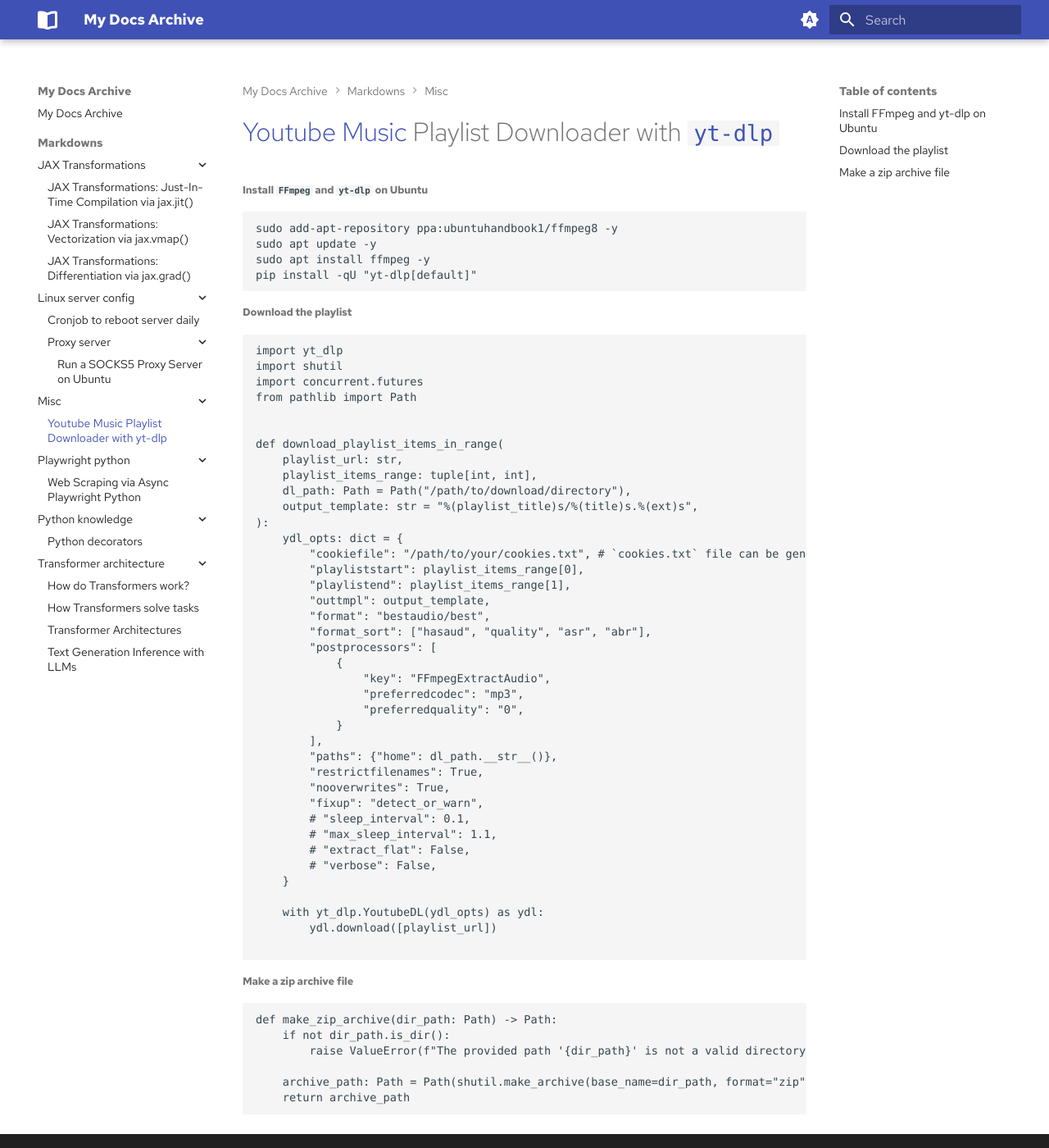
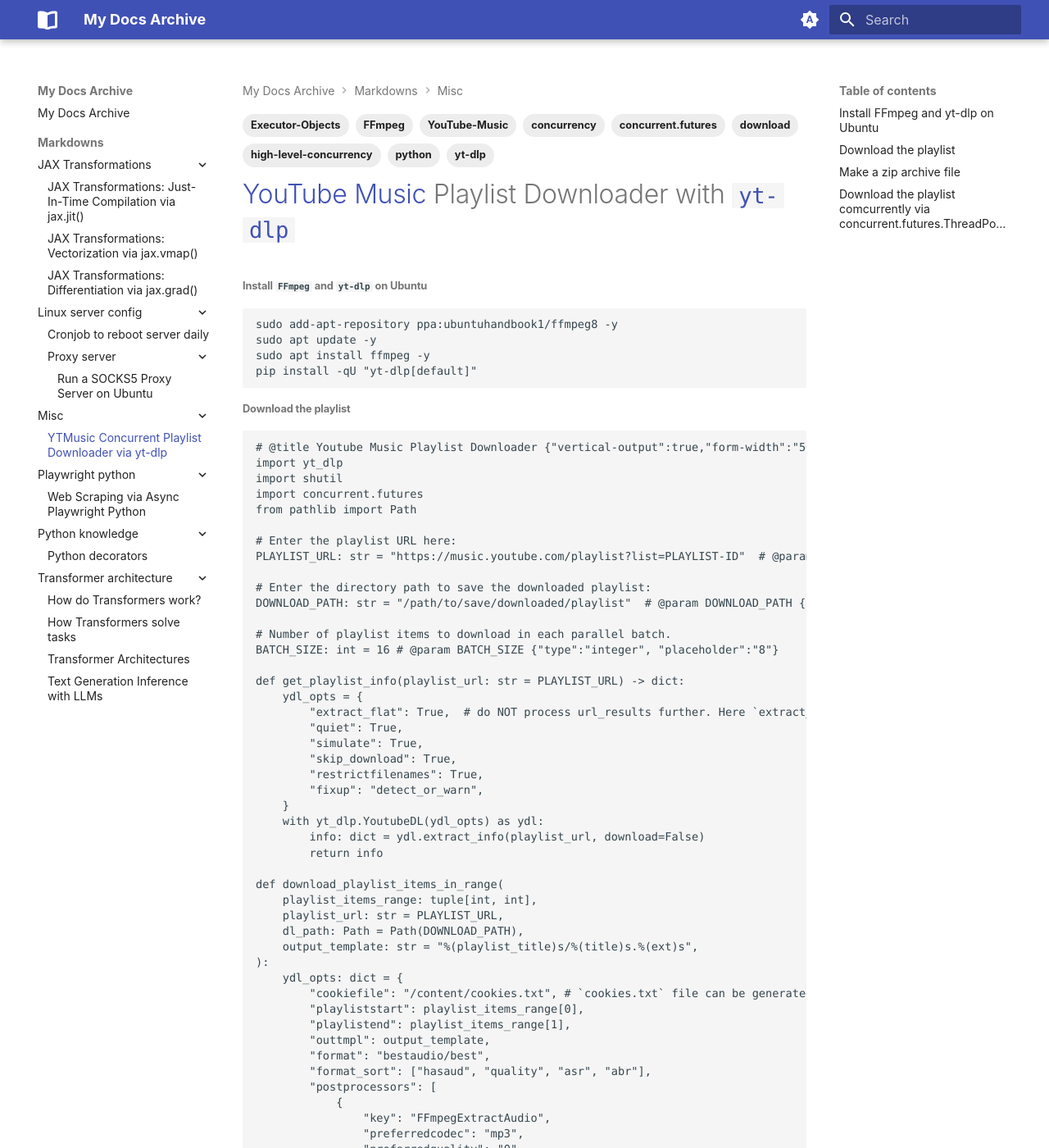
Before and after one commit to 1pawn0/1pawn0.github.io, an MkDocs documentation site: the page built from docs/markdowns/misc/youtube-music-playlist-downloader-yt-dlp.md, in a window 1280 px wide and 1400 px high. Shown: the whole window at 82% size. Built offline with MkDocs 1.6.1 and Material for MkDocs 9.7.7, drawn with Linux system fonts in a browser that asks for light colours; some web fonts are replaced; plug-ins that fetch from the network failed and are left out; some of the changed text lies outside the part shown.

Commit message:
Update mkdocs.yml and  youtube-music-playlist-downloader-yt-dlp.md

````diff
--- a/docs/markdowns/misc/youtube-music-playlist-downloader-yt-dlp.md
+++ b/docs/markdowns/misc/youtube-music-playlist-downloader-yt-dlp.md
@@ -1,4 +1,18 @@
-# [Youtube Music](https://music.youtube.com/) Playlist Downloader with [`yt-dlp`](https://pypi.org/project/yt-dlp/)
+---
+title: YTMusic Concurrent Playlist Downloader via yt-dlp
+tags:
+    - concurrency
+    - python
+    - concurrent.futures
+    - Executor-Objects
+    - high-level-concurrency
+    - YouTube-Music
+    - yt-dlp
+    - download
+    - FFmpeg
+---
+
+# [YouTube Music](https://music.youtube.com/) Playlist Downloader with [`yt-dlp`](https://pypi.org/project/yt-dlp/)
 
 ###### Install `FFmpeg` and `yt-dlp` on Ubuntu
 
@@ -12,20 +26,42 @@
 ###### Download the playlist
 
 ```python
+# @title Youtube Music Playlist Downloader {"vertical-output":true,"form-width":"50%"}
 import yt_dlp
 import shutil
 import concurrent.futures
 from pathlib import Path
 
+# Enter the playlist URL here:
+PLAYLIST_URL: str = "https://music.youtube.com/playlist?list=PLAYLIST-ID"  # @param PLAYLIST_URL {"type":"string","placeholder":"https://music.youtube.com/playlist?list=PLAYLIST-ID"}
+
+# Enter the directory path to save the downloaded playlist:
+DOWNLOAD_PATH: str = "/path/to/save/downloaded/playlist"  # @param DOWNLOAD_PATH {"type":"string","placeholder":"/path/to/save/downloaded/playlist"}
+
+# Number of playlist items to download in each parallel batch.
+BATCH_SIZE: int = 16 # @param BATCH_SIZE {"type":"integer", "placeholder":"8"}
+
+def get_playlist_info(playlist_url: str = PLAYLIST_URL) -> dict:
+    ydl_opts = {
+        "extract_flat": True,  # do NOT process url_results further. Here `extract_flat` MUST be `True` for efficiency.
+        "quiet": True,
+        "simulate": True,
+        "skip_download": True,
+        "restrictfilenames": True,
+        "fixup": "detect_or_warn",
+    }
+    with yt_dlp.YoutubeDL(ydl_opts) as ydl:
+        info: dict = ydl.extract_info(playlist_url, download=False)
+        return info
 
 def download_playlist_items_in_range(
-    playlist_url: str,
     playlist_items_range: tuple[int, int],
-    dl_path: Path = Path("/path/to/download/directory"),
+    playlist_url: str = PLAYLIST_URL,
+    dl_path: Path = Path(DOWNLOAD_PATH),
     output_template: str = "%(playlist_title)s/%(title)s.%(ext)s",
 ):
     ydl_opts: dict = {
-        "cookiefile": "/path/to/your/cookies.txt", # `cookies.txt` file can be generated by `Get cookies.txt LOCALLY` extension for Chrome
+        "cookiefile": "/content/cookies.txt", # `cookies.txt` file can be generated by `Get cookies.txt LOCALLY` extension for Chrome
         "playliststart": playlist_items_range[0],
         "playlistend": playlist_items_range[1],
         "outtmpl": output_template,
@@ -59,7 +95,22 @@
 def make_zip_archive(dir_path: Path) -> Path:
     if not dir_path.is_dir():
         raise ValueError(f"The provided path '{dir_path}' is not a valid directory.")
-
     archive_path: Path = Path(shutil.make_archive(base_name=dir_path, format="zip", root_dir=dir_path))
     return archive_path
 ```
+
+###### Download the playlist comcurrently via `concurrent.futures.ThreadPoolExecutor`
+
+```python
+pl_info = get_playlist_info()
+pl_items_count = pl_info["playlist_count"]
+
+download_ranges = []
+for i in range(1, pl_items_count + 1, BATCH_SIZE):
+    start_index = i
+    end_index = min(i + BATCH_SIZE - 1, pl_items_count)
+    download_ranges.append((start_index, end_index))
+
+with concurrent.futures.ThreadPoolExecutor(max_workers=16) as executor:
+    executor.map(download_playlist_items_in_range, download_ranges)
+```
--- a/mkdocs.yml
+++ b/mkdocs.yml
@@ -23,8 +23,8 @@
     - toc.follow
 
   font:
-    text: Red Hat Text
-    code: Red Hat Mono
+    text: Atkinson Hyperlegible Next
+    code: Atkinson Hyperlegible Mono
 
   icon:
     logo: fontawesome/solid/book-open
````
